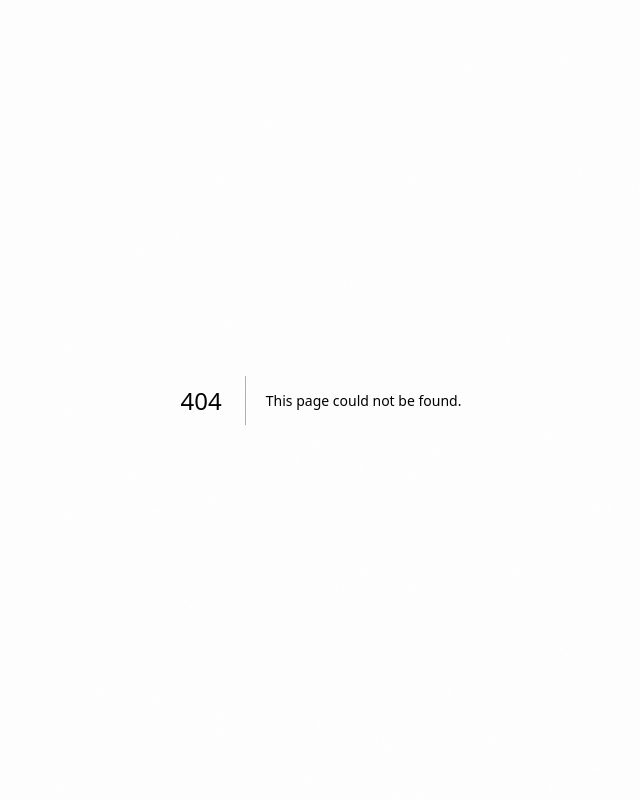
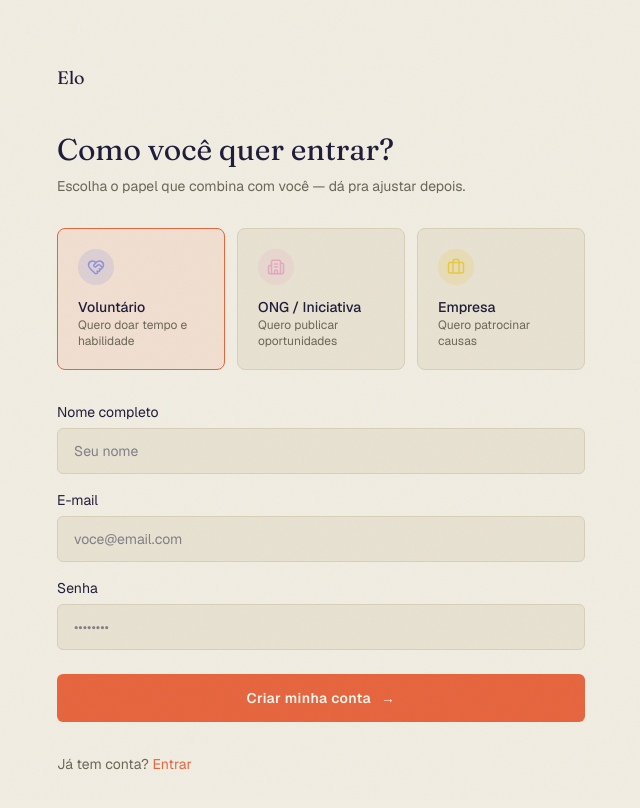
Before and after one commit to nunoguerra1/elo, a Next.js app in the folder apps/web/: page /cadastro in a window 1280 px wide. Before the commit this address had no page. Shown: the top 808 px of the page, without its empty margins (319-959 px from the left). Built offline with nearby package versions, Linux system fonts and the light colour scheme.

Commit message:
feat: add login and cadastro screens

```diff
--- /dev/null
+++ b/apps/web/src/app/cadastro/page.tsx
@@ -0,0 +1,106 @@
+"use client";
+
+import { useState } from "react";
+import Link from "next/link";
+import { useRouter } from "next/navigation";
+import { Button } from "@/components/ui/Button";
+import { cn } from "@/lib/utils";
+import { HeartHandshake, Building2, Briefcase } from "lucide-react";
+
+const ROLES = [
+    { id: "voluntario", label: "Voluntário", description: "Quero doar tempo e habilidade", icon: HeartHandshake, color: "#8e93d9" },
+    { id: "ong", label: "ONG / Iniciativa", description: "Quero publicar oportunidades", icon: Building2, color: "#e3a9c2" },
+    { id: "empresa", label: "Empresa", description: "Quero patrocinar causas", icon: Briefcase, color: "#e7c948" },
+] as const;
+
+export default function CadastroPage() {
+    const [selected, setSelected] = useState<(typeof ROLES)[number]["id"]>("voluntario");
+    const router = useRouter();
+
+    // Mock: sem back-end ainda. Assim que a API de identity existir,
+    // troca por um cadastro real usando `selected` como o papel do usuário.
+    function handleSubmit(e: React.FormEvent) {
+        e.preventDefault();
+        router.push("/dashboard");
+    }
+
+    return (
+        <div className="mx-auto flex min-h-screen w-full max-w-xl flex-col justify-center px-6 py-16">
+            <Link href="/" className="mb-10 text-lg text-foreground" style={{ fontFamily: "var(--font-voice)" }}>
+                Elo
+            </Link>
+
+            <h1 className="mb-2 text-3xl text-foreground" style={{ fontFamily: "var(--font-voice)" }}>
+                Como você quer entrar?
+            </h1>
+            <p className="mb-8 text-sm text-muted">Escolha o papel que combina com você — dá pra ajustar depois.</p>
+
+            <div className="mb-8 grid grid-cols-1 gap-3 sm:grid-cols-3">
+                {ROLES.map((role) => {
+                    const Icon = role.icon;
+                    const isActive = selected === role.id;
+                    return (
+                        <button
+                            key={role.id}
+                            type="button"
+                            onClick={() => setSelected(role.id)}
+                            className={cn(
+                                "flex flex-col items-start gap-3 rounded-lg border p-5 text-left transition-colors",
+                                isActive ? "border-accent bg-accent/10" : "border-border bg-surface hover:border-accent/40",
+                            )}
+                        >
+                            <div
+                                className="flex h-9 w-9 items-center justify-center rounded-full"
+                                style={{ backgroundColor: `${role.color}33` }}
+                            >
+                                <Icon size={18} color={role.color} />
+                            </div>
+                            <div>
+                                <p className="text-sm font-medium text-foreground">{role.label}</p>
+                                <p className="text-xs text-muted">{role.description}</p>
+                            </div>
+                        </button>
+                    );
+                })}
+            </div>
+
+            <form className="flex flex-col gap-4" onSubmit={handleSubmit}>
+                <label className="flex flex-col gap-1.5 text-sm text-foreground">
+                    Nome completo
+                    <input
+                        type="text"
+                        placeholder="Seu nome"
+                        className="rounded-md border border-border bg-surface px-4 py-3 text-sm outline-none focus:border-accent"
+                    />
+                </label>
+                <label className="flex flex-col gap-1.5 text-sm text-foreground">
+                    E-mail
+                    <input
+                        type="email"
+                        placeholder="voce@email.com"
+                        className="rounded-md border border-border bg-surface px-4 py-3 text-sm outline-none focus:border-accent"
+                    />
+                </label>
+                <label className="flex flex-col gap-1.5 text-sm text-foreground">
+                    Senha
+                    <input
+                        type="password"
+                        placeholder="••••••••"
+                        className="rounded-md border border-border bg-surface px-4 py-3 text-sm outline-none focus:border-accent"
+                    />
+                </label>
+
+                <Button variant="primary" className="mt-2 justify-center" type="submit">
+                    Criar minha conta
+                </Button>
+            </form>
+
+            <p className="mt-8 text-sm text-muted">
+                Já tem conta?{" "}
+                <Link href="/login" className="text-accent hover:underline">
+                    Entrar
+                </Link>
+            </p>
+        </div>
+    );
+}
--- /dev/null
+++ b/apps/web/src/app/login/page.tsx
@@ -0,0 +1,75 @@
+"use client";
+
+import Link from "next/link";
+import { useRouter } from "next/navigation";
+import { Button } from "@/components/ui/Button";
+import { WaveBand } from "@/components/art/WaveBand";
+
+export default function LoginPage() {
+    const router = useRouter();
+
+    // Mock: sem back-end ainda, só simula o fluxo indo direto pro
+    // dashboard. Troca por uma chamada real de autenticação quando a
+    // API de identity existir.
+    function handleSubmit(e: React.FormEvent) {
+        e.preventDefault();
+        router.push("/dashboard");
+    }
+
+    return (
+        <div className="flex min-h-screen w-full">
+            <div className="flex w-full flex-col justify-center px-8 sm:w-1/2 sm:px-16">
+                <Link href="/" className="mb-10 text-lg text-foreground" style={{ fontFamily: "var(--font-voice)" }}>
+                    Elo
+                </Link>
+
+                <h1 className="mb-2 text-3xl text-foreground" style={{ fontFamily: "var(--font-voice)" }}>
+                    Bom te ver de novo.
+                </h1>
+                <p className="mb-8 text-sm text-muted">Entre pra continuar sua corrente de impacto.</p>
+
+                <form className="flex flex-col gap-4" onSubmit={handleSubmit}>
+                    <label className="flex flex-col gap-1.5 text-sm text-foreground">
+                        E-mail
+                        <input
+                            type="email"
+                            placeholder="voce@email.com"
+                            className="rounded-md border border-border bg-surface px-4 py-3 text-sm outline-none focus:border-accent"
+                        />
+                    </label>
+                    <label className="flex flex-col gap-1.5 text-sm text-foreground">
+                        Senha
+                        <input
+                            type="password"
+                            placeholder="••••••••"
+                            className="rounded-md border border-border bg-surface px-4 py-3 text-sm outline-none focus:border-accent"
+                        />
+                    </label>
+
+                    <Button variant="primary" className="mt-2 justify-center" type="submit">
+                        Entrar
+                    </Button>
+                </form>
+
+                <p className="mt-8 text-sm text-muted">
+                    Ainda não tem conta?{" "}
+                    <Link href="/cadastro" className="text-accent hover:underline">
+                        Criar conta
+                    </Link>
+                </p>
+            </div>
+
+            <div className="relative hidden w-1/2 items-center justify-center overflow-hidden bg-surface sm:flex">
+                <div className="absolute inset-x-0 bottom-0 h-1/2">
+                    <WaveBand backColor="#8e93d9" frontColor="#e6663f" className="h-full w-full" />
+                </div>
+                <p
+                    className="relative z-10 max-w-xs px-8 text-center text-2xl leading-snug text-foreground"
+                    style={{ fontFamily: "var(--font-voice)" }}
+                >
+                    Cada hora contada é um elo a mais nessa corrente.
+                </p>
+            </div>
+        </div>
+    );
+}
```
